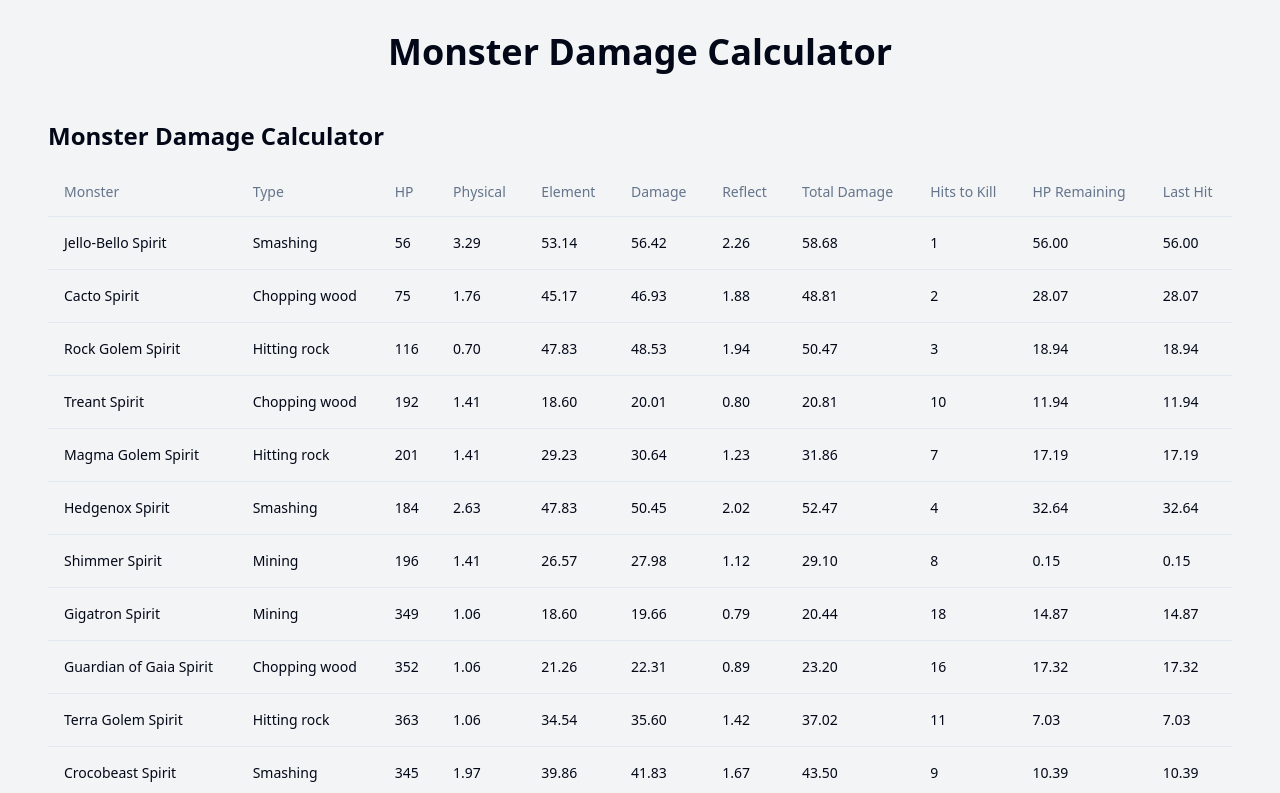
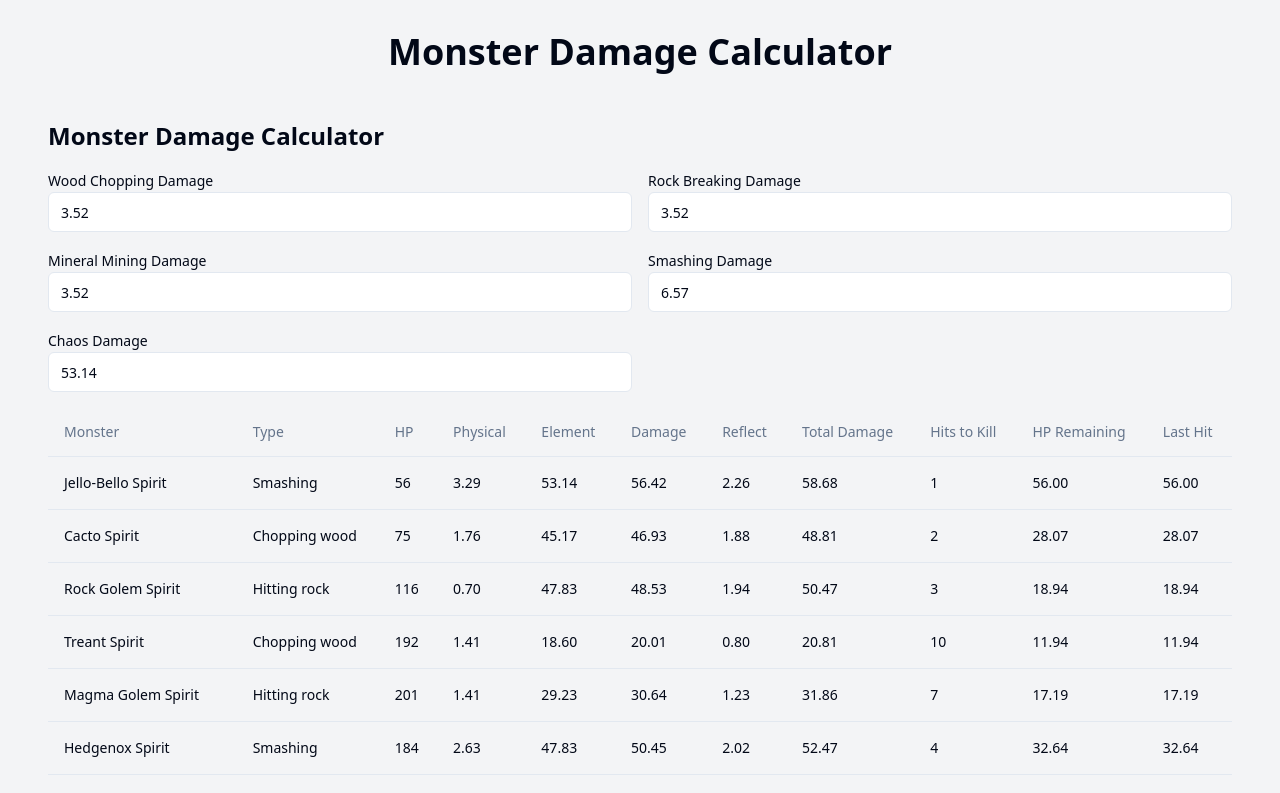
Before and after one commit to bensoro2/monster-math-magic-02, a React (Vite) app: page / in a window 1280 px wide. Shown: the top 793 px of the page. Built offline with nearby package versions, Linux system fonts and the light colour scheme.

Commit message:
Add editable damage inputs
Enable users to edit physical damage and attack damage (element) in the Monster Damage Calculator.
[skip gpt_engineer]

```diff
--- a/src/components/MonsterDamageCalculator.jsx
+++ b/src/components/MonsterDamageCalculator.jsx
@@ -1,4 +1,4 @@
-import React from 'react';
+import React, { useState } from 'react';
 import {
   Table,
   TableBody,
@@ -7,9 +7,11 @@ import {
   TableHeader,
   TableRow,
 } from "@/components/ui/table";
+import { Input } from "@/components/ui/input";
+import { Label } from "@/components/ui/label";
 
 const MonsterDamageCalculator = () => {
-  const playerStats = {
+  const [playerStats, setPlayerStats] = useState({
     physicalDamage: {
       woodChopping: 3.52,
       rockBreaking: 3.52,
@@ -23,7 +25,7 @@ const MonsterDamageCalculator = () => {
       chaos: 53.14
     },
     skillDamage: 4
-  };
+  });
 
   const monsters = [
     { name: "Jello-Bello Spirit", type: "Smashing", hp: 56, resistances: { physical: 50, fire: 25, cold: 40, lightning: 40, chaos: 0 } },
@@ -76,9 +78,76 @@ const MonsterDamageCalculator = () => {
     };
   };
 
+  const handlePhysicalDamageChange = (type, value) => {
+    setPlayerStats(prevStats => ({
+      ...prevStats,
+      physicalDamage: {
+        ...prevStats.physicalDamage,
+        [type]: parseFloat(value) || 0
+      }
+    }));
+  };
+
+  const handleElementDamageChange = (value) => {
+    setPlayerStats(prevStats => ({
+      ...prevStats,
+      elementDamage: {
+        ...prevStats.elementDamage,
+        chaos: parseFloat(value) || 0
+      }
+    }));
+  };
+
   return (
     <div className="container mx-auto p-4">
       <h2 className="text-2xl font-bold mb-4">Monster Damage Calculator</h2>
+      <div className="grid grid-cols-2 gap-4 mb-4">
+        <div>
+          <Label htmlFor="woodChopping">Wood Chopping Damage</Label>
+          <Input
+            id="woodChopping"
+            type="number"
+            value={playerStats.physicalDamage.woodChopping}
+            onChange={(e) => handlePhysicalDamageChange('woodChopping', e.target.value)}
+          />
+        </div>
+        <div>
+          <Label htmlFor="rockBreaking">Rock Breaking Damage</Label>
+          <Input
+            id="rockBreaking"
+            type="number"
+            value={playerStats.physicalDamage.rockBreaking}
+            onChange={(e) => handlePhysicalDamageChange('rockBreaking', e.target.value)}
+          />
+        </div>
+        <div>
+          <Label htmlFor="mineralMining">Mineral Mining Damage</Label>
+          <Input
+            id="mineralMining"
+            type="number"
+            value={playerStats.physicalDamage.mineralMining}
+            onChange={(e) => handlePhysicalDamageChange('mineralMining', e.target.value)}
+          />
+        </div>
+        <div>
+          <Label htmlFor="smashing">Smashing Damage</Label>
+          <Input
+            id="smashing"
+            type="number"
+            value={playerStats.physicalDamage.smashing}
+            onChange={(e) => handlePhysicalDamageChange('smashing', e.target.value)}
+          />
+        </div>
+        <div>
+          <Label htmlFor="chaosDamage">Chaos Damage</Label>
+          <Input
+            id="chaosDamage"
+            type="number"
+            value={playerStats.elementDamage.chaos}
+            onChange={(e) => handleElementDamageChange(e.target.value)}
+          />
+        </div>
+      </div>
       <Table>
         <TableHeader>
           <TableRow>
```
